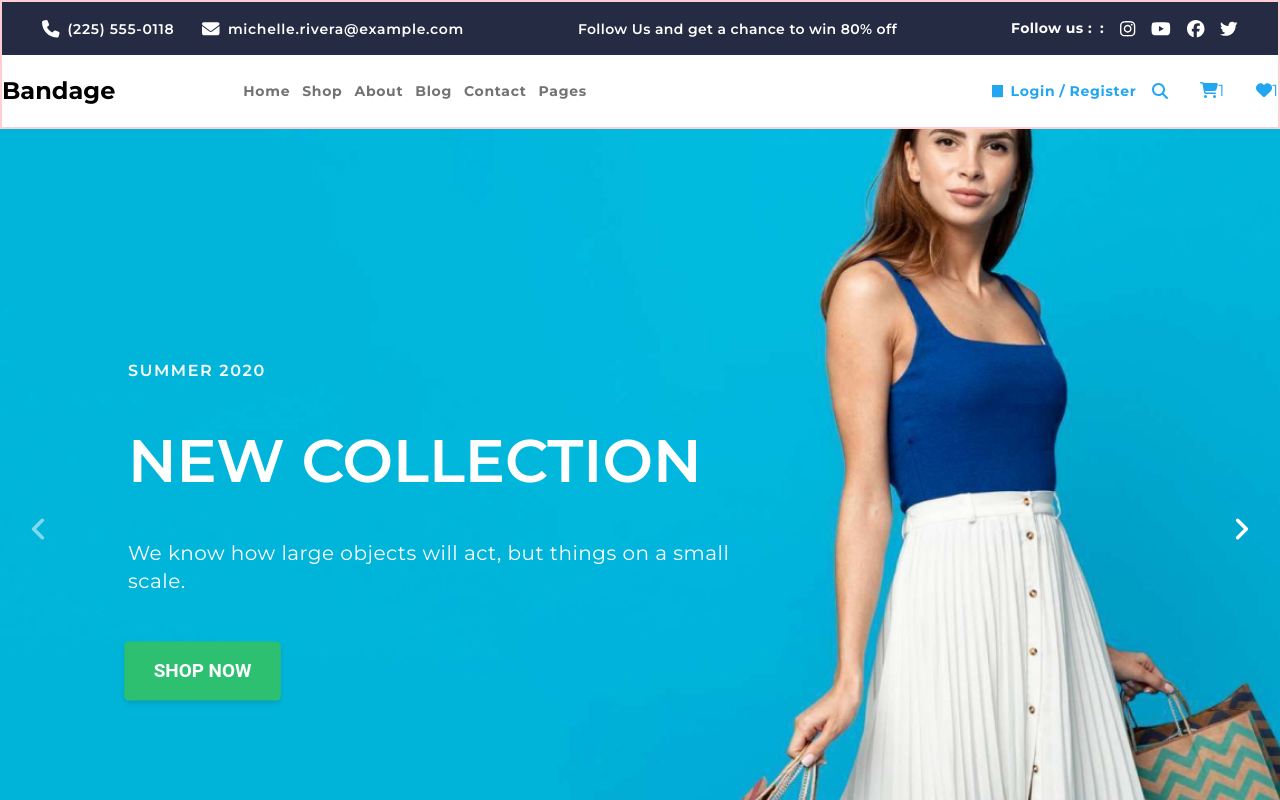
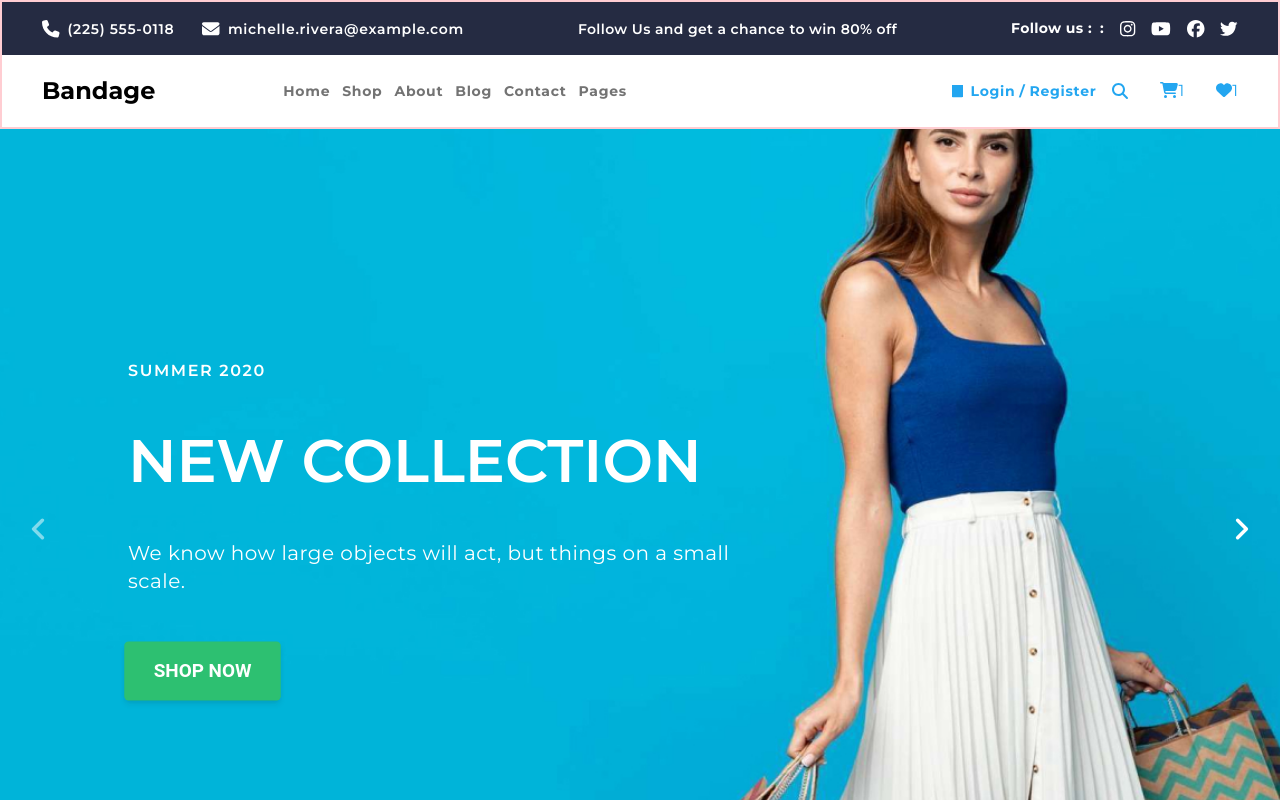
Before and after one commit to irema00/e-commerce-react-vite, a React (Vite) app in the folder e-commerce/: page / in a window 1280 px wide. Shown: the top 800 px of the page. Built offline with nearby package versions, Linux system fonts and the light colour scheme.

Commit message:
arranges paddings

```diff
--- a/e-commerce/src/layouts/Header.jsx
+++ b/e-commerce/src/layouts/Header.jsx
@@ -82,7 +82,7 @@ export default function Header() {
         </div>
       </div>
 
-      <div className="flex flex-row justify-between flex-wrap w-full font-montserrat py-5 ">
+      <div className="flex flex-row justify-between flex-wrap w-full font-montserrat py-5 px-10">
         <div className=" flex flex-row items-center flex-wrap gap-16">
           <div className="text-2xl font-bold  font-montserrat">
             <p>{headerData.brandName}</p>
```
